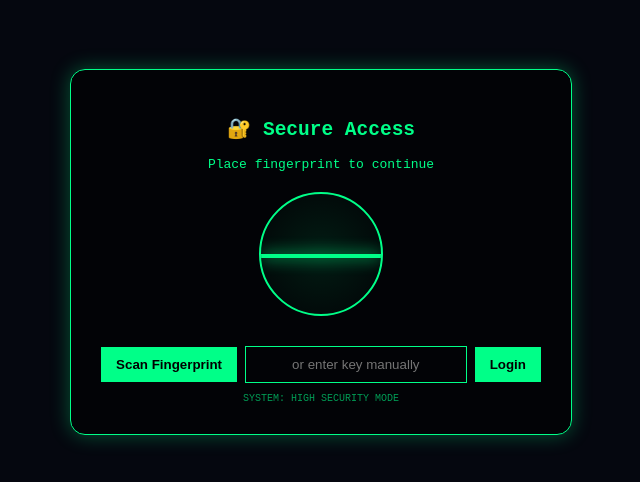
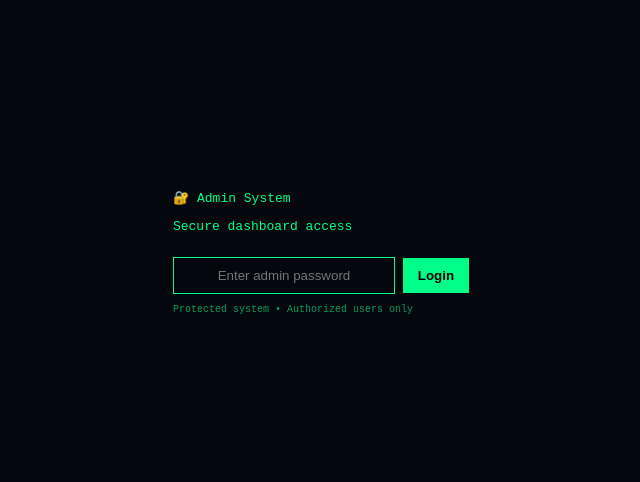
Before and after one commit to hackeruzb-pixel/11b, a website with bundled scripts: page Admin.html in a window 1280 px wide. Shown: the part 148-630 px from the top of the page, without its empty margins (319-959 px from the left). Built offline with nearby package versions, Linux system fonts and the light colour scheme.

Commit message:
Update Admin.html for improved login interface

```diff
--- a/Admin.html
+++ b/Admin.html
@@ -3,40 +3,45 @@
 <head>
 <meta charset="UTF-8">
 <meta name="viewport" content="width=device-width, initial-scale=1.0">
-<title>Secure Admin Access</title>
+<title>Admin Access</title>
 <link rel="stylesheet" href="./css/admin.css">
 </head>
 <body>
 
-<!-- LOGIN SCREEN -->
+<!-- LOGIN -->
 <div id="loginBox" class="loginBox">
 
-  <div class="fingerCard">
+  <div class="card">
 
-    <h2>🔐 Secure Access</h2>
-    <p>Place fingerprint to continue</p>
+    <div class="logo">🔐 Admin System</div>
+    <p class="subtitle">Secure dashboard access</p>
 
-    <!-- FINGERPRINT ICON -->
-    <div class="fingerprint" onclick="scanFingerprint()">
-      <div class="scanLine"></div>
-    </div>
-
-    <button onclick="scanFingerprint()">Scan Fingerprint</button>
-
-    <input type="password" id="adminPass" placeholder="or enter key manually">
+    <input type="password" id="adminPass" placeholder="Enter admin password">
 
     <button onclick="checkPass()">Login</button>
 
-    <div class="hint">SYSTEM: HIGH SECURITY MODE</div>
+    <div class="hint">Protected system • Authorized users only</div>
 
   </div>
 
 </div>
 
-<!-- ADMIN PANEL -->
+<!-- PANEL -->
 <div id="adminPanel" class="hidden">
-  <h2>Admin Panel</h2>
-  <button onclick="goBack()">⬅ Back</button>
+
+  <div class="topBar">
+    <button onclick="goBack()">⬅ Back</button>
+    <h2>Admin Dashboard</h2>
+  </div>
+
+  <div class="stats">
+    👥 Total Users: <span id="totalUsers">0</span>
+  </div>
+
+  <button class="danger" onclick="clearChat()">🗑 Clear Chat</button>
+
+  <div id="userList" class="userList"></div>
+
 </div>
 
 <script type="module" src="./js/admin.js"></script>
```
